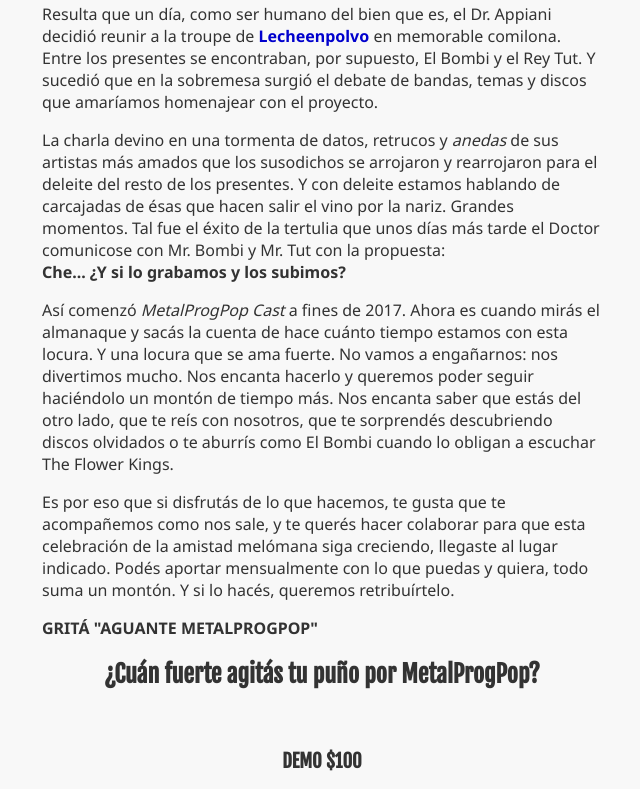
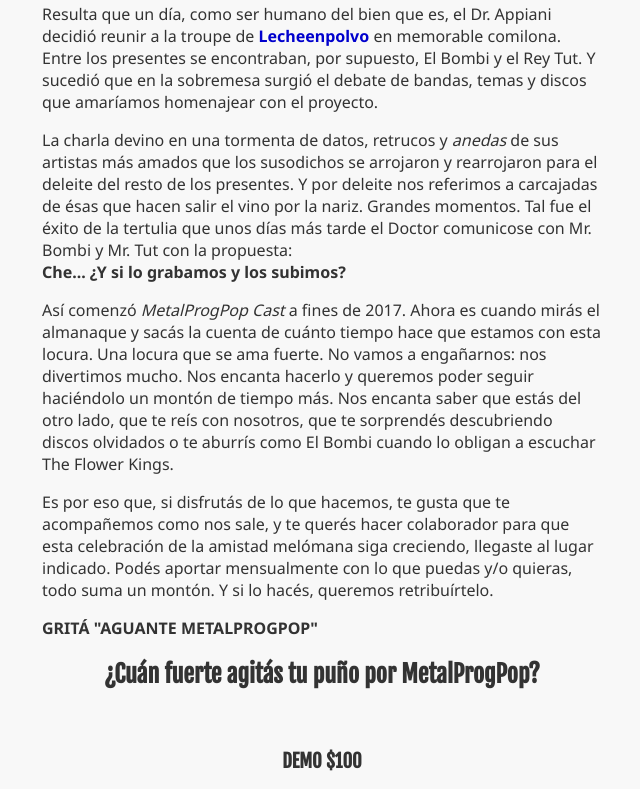
Before and after one commit to metalprogpop/donantes, a plain HTML site: page index.html in a window 1280 px wide. Shown: the part 599-1388 px from the top of the page, without its empty margins (318-958 px from the left). Drawn offline with Linux system fonts and the light colour scheme.

Commit message:
Update wording

```diff
--- a/index.html
+++ b/index.html
@@ -45,28 +45,30 @@
       <p>
         La charla devino en una tormenta de datos, retrucos y <em>anedas</em>
         de sus artistas más amados que los susodichos se arrojaron y rearrojaron
-        para el deleite del resto de los presentes. Y con deleite estamos hablando
-        de carcajadas de ésas que hacen salir el vino por la nariz. Grandes momentos.
-        Tal fue el éxito de la tertulia que unos días más tarde el Doctor comunicose con
-        Mr. Bombi y Mr. Tut con la propuesta: <br><strong>Che... ¿Y si lo grabamos y los subimos?</strong>
+        para el deleite del resto de los presentes. Y por deleite nos referimos
+        a carcajadas de ésas que hacen salir el vino por la nariz. Grandes
+        momentos. Tal fue el éxito de la tertulia que unos días más tarde el
+        Doctor comunicose con Mr. Bombi y Mr. Tut con la propuesta:<br>
+        <strong>Che... ¿Y si lo grabamos y los subimos?</strong>
       </p>
 
       <p>
         Así comenzó <em>MetalProgPop Cast</em> a fines de 2017. Ahora es cuando
-        mirás el almanaque y sacás la cuenta de hace cuánto tiempo estamos con esta
-        locura. Y una locura que se ama fuerte. No vamos a engañarnos: nos divertimos
-        mucho. Nos encanta hacerlo y queremos poder seguir haciéndolo
-        un montón de tiempo más. Nos encanta saber que estás del otro lado, que
-        te reís con nosotros, que te sorprendés descubriendo discos olvidados o
-        te aburrís como El Bombi cuando lo obligan a escuchar The Flower Kings.
+        mirás el almanaque y sacás la cuenta de cuánto tiempo hace que estamos
+        con esta locura. Una locura que se ama fuerte. No vamos a engañarnos:
+        nos divertimos mucho. Nos encanta hacerlo y queremos poder seguir
+        haciéndolo un montón de tiempo más. Nos encanta saber que estás del otro
+         lado, que te reís con nosotros, que te sorprendés descubriendo discos
+         olvidados o te aburrís como El Bombi cuando lo obligan a escuchar The
+         Flower Kings.
       </p>
 
       <p>
-        Es por eso que si disfrutás de lo que hacemos, te gusta que te acompañemos
-        como nos sale, y te querés hacer colaborar para que esta celebración
-        de la amistad melómana siga creciendo, llegaste al lugar indicado. Podés
-        aportar mensualmente con lo que puedas y quiera, todo suma un montón. Y si
-        lo hacés, queremos retribuírtelo.
+        Es por eso que, si disfrutás de lo que hacemos, te gusta que te
+        acompañemos como nos sale, y te querés hacer colaborador para que esta
+        celebración de la amistad melómana siga creciendo, llegaste al lugar
+        indicado. Podés aportar mensualmente con lo que puedas y/o quieras, todo
+         suma un montón. Y si lo hacés, queremos retribuírtelo.
       </p>
 
 
```
